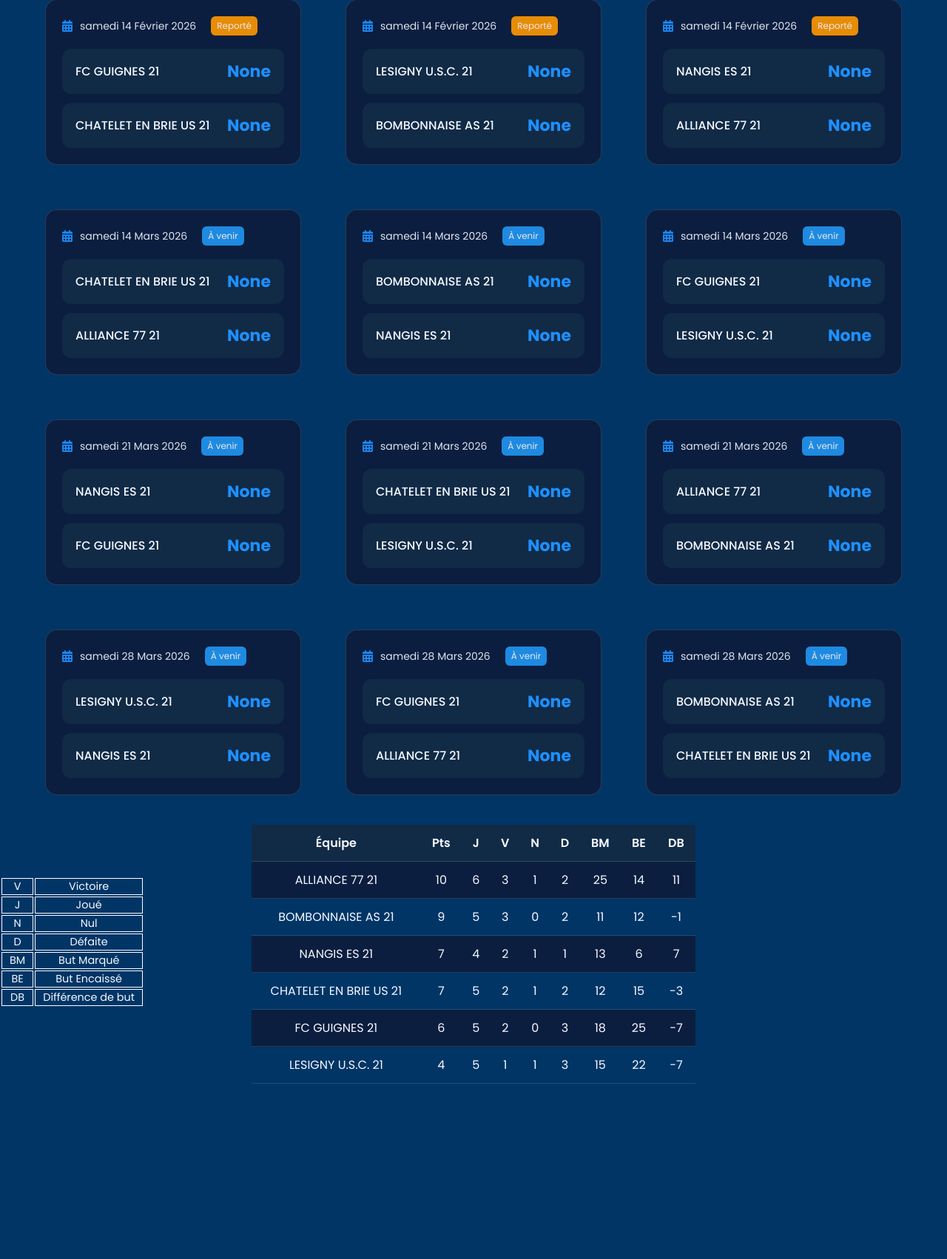
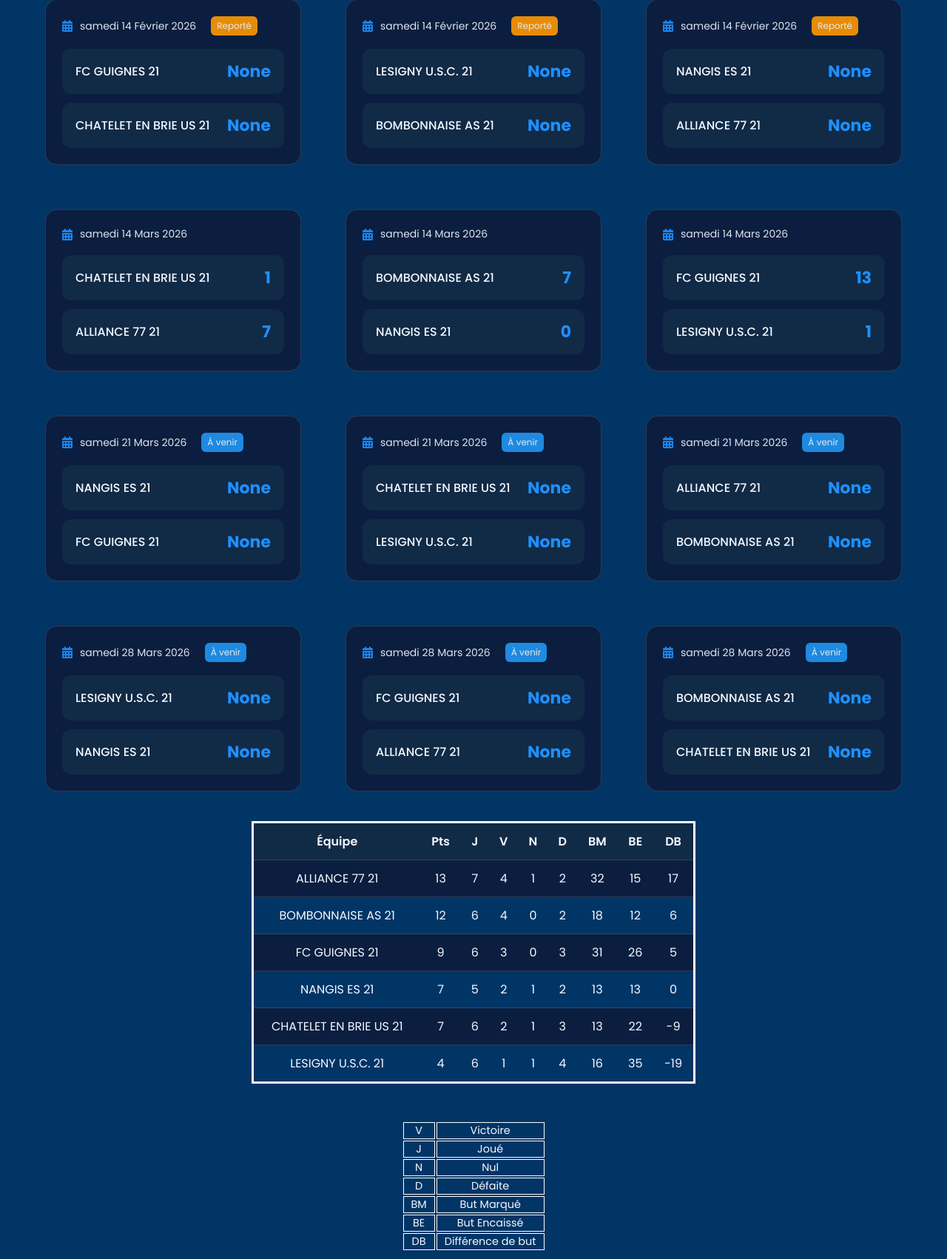
Before and after one commit to Fbouza999/Site_foot_Alliance_U10_U11, a Flask app: a page that uses templates/Base.html in a window 1280 px wide. Shown: the part 1998-3700 px from the top of the page at 74% size. Before the commit the page ends 3463 px from the top, so only its background shows below. Run offline with Flask 3, Linux system fonts and the light colour scheme; lists and menus that the app fills with data are empty.

Commit message:
mise à jour Samedi_14_Mars_2026

```diff
--- a/main.py
+++ b/main.py
@@ -39,9 +39,9 @@ matches_U10 = [
     {"date": "samedi 14 Février 2026", "team1": "FC GUIGNES 21", "score1": None, "team2": "CHATELET EN BRIE US 21", "score2": None, "status": "postponed"},
     {"date": "samedi 14 Février 2026", "team1": "LESIGNY U.S.C. 21", "score1": None, "team2": "BOMBONNAISE AS 21", "score2": None,"status": "postponed"},
     {"date": "samedi 14 Février 2026", "team1": "NANGIS ES 21", "score1": None, "team2": "ALLIANCE 77 21", "score2": None,"status": "postponed"},
-    {"date": "samedi 14 Mars 2026", "team1": "CHATELET EN BRIE US 21", "score1": None, "team2": "ALLIANCE 77 21","score2": None, "status": "scheduled"},
-    {"date": "samedi 14 Mars 2026", "team1": "BOMBONNAISE AS 21", "score1": None, "team2": "NANGIS ES 21","score2": None, "status": "scheduled"},
-    {"date": "samedi 14 Mars 2026", "team1": "FC GUIGNES 21", "score1": None, "team2": "LESIGNY U.S.C. 21","score2": None, "status": "scheduled"},
+    {"date": "samedi 14 Mars 2026", "team1": "CHATELET EN BRIE US 21", "score1": 1, "team2": "ALLIANCE 77 21","score2": 7, "status": "played"},
+    {"date": "samedi 14 Mars 2026", "team1": "BOMBONNAISE AS 21", "score1": 7, "team2": "NANGIS ES 21","score2": 0, "status": "played"},
+    {"date": "samedi 14 Mars 2026", "team1": "FC GUIGNES 21", "score1": 13, "team2": "LESIGNY U.S.C. 21","score2": 1, "status": "played"},
     {"date": "samedi 21 Mars 2026", "team1": "NANGIS ES 21", "score1": None, "team2": "FC GUIGNES 21","score2": None, "status": "scheduled"},
     {"date": "samedi 21 Mars 2026", "team1": "CHATELET EN BRIE US 21", "score1": None, "team2": "LESIGNY U.S.C. 21","score2": None, "status": "scheduled"},
     {"date": "samedi 21 Mars 2026", "team1": "ALLIANCE 77 21", "score1": None, "team2": "BOMBONNAISE AS 21","score2": None, "status": "scheduled"},
@@ -89,9 +89,9 @@ matches_U11 = [
 {"date": "samedi 14 Février 2026", "team1": "PRESLES EN BRIE RC 2", "score1":2, "team2": "COMBS LA VILLE C.A 2", "score2":6, "status": "played"},
 {"date": "samedi 14 Février 2026", "team1": "SERVON FC 2", "score1":None, "team2": "CHEVRY COSSIGNY FC 2", "score2":None, "status": "postponed"},
 
-{"date": "samedi 14 Mars 2026", "team1": "CHEVRY COSSIGNY FC 2", "score1":None, "team2": "PRESLES EN BRIE RC 2", "score2":None, "status": "scheduled"},
-{"date": "samedi 14 Mars 2026", "team1": "MARLES AC 2", "score1":None, "team2": "COMBS LA VILLE C.A 2", "score2":None, "status": "scheduled"},
-{"date": "samedi 14 Mars 2026", "team1": "ALLIANCE 77", "score1":None, "team2": "SERVON FC 2", "score2":None, "status": "scheduled"},
+{"date": "samedi 14 Mars 2026", "team1": "CHEVRY COSSIGNY FC 2", "score1":1, "team2": "PRESLES EN BRIE RC 2", "score2":5, "status": "played"},
+{"date": "samedi 14 Mars 2026", "team1": "MARLES AC 2", "score1":0, "team2": "COMBS LA VILLE C.A 2", "score2":11, "status": "played"},
+{"date": "samedi 14 Mars 2026", "team1": "ALLIANCE 77", "score1":1, "team2": "SERVON FC 2", "score2":3, "status": "played"},
 
 {"date": "samedi 21 Mars 2026", "team1": "COMBS LA VILLE C.A 2", "score1":None, "team2": "CHEVRY COSSIGNY FC 2", "score2":None, "status": "scheduled"},
 {"date": "samedi 21 Mars 2026", "team1": "ALLIANCE 77", "score1":None, "team2": "PRESLES EN BRIE RC 2", "score2":None, "status": "scheduled"},
--- a/static/Custom_Para.css
+++ b/static/Custom_Para.css
@@ -68,6 +68,7 @@ color: #FFE066; /* Jaune Alliance */ transform: translateY(-3px); /* Effet premi
 
 .intro {
 padding-left : 100px;
+padding-right : 100px;
 width : 1000px;
 max-width : 100%;
 line-height: 1.6;
@@ -197,10 +198,11 @@ flex-wrap: wrap;/* permet le retour à la ligne sur mobile */
 .classement-table {
     width: 100%;
     max-width: 600px;
-    margin: 20px auto;
+    margin: 20px auto 50px auto;
     border-collapse: collapse;
     font-family: 'Poppins', sans-serif;
     color: #F5F9FF;
+    border : solid white;
 }
 
 .classement-table th, .classement-table td {
@@ -237,7 +239,9 @@ flex-wrap: wrap;/* permet le retour à la ligne sur mobile */
 /*Tableau des signification*/
 
 .signification {
-Margin-top : -300px;
+/*Margin-top : -300px;*/
+margin: auto;
+margin-bottom:10px;
 }
 
 
@@ -296,3 +300,34 @@ font-size :0.9rem;
     border : 2px solid blue;
 
 }
+
+.titre {
+Display: block;
+text-decoration : underline;
+text-align : center;
+}
+
+
+
+
+.Samedi_14_Mars_2026 {
+display : flex;
+justify-content: space-between;
+padding: 10px;
+gap: 20px;
+}
+
+.titre {
+text-decoration : underline;
+}
+
+.P14MARS img{
+width: 500px;
+height: 400px;
+object-fit: cover;
+border-radius: 10px;
+border: 3px solid #ffffff;
+}
+
+
+}
```
Also changed, not shown: templates/accueil.html (+27 -3 lines), static/images/P14MARS.jpg (added).
